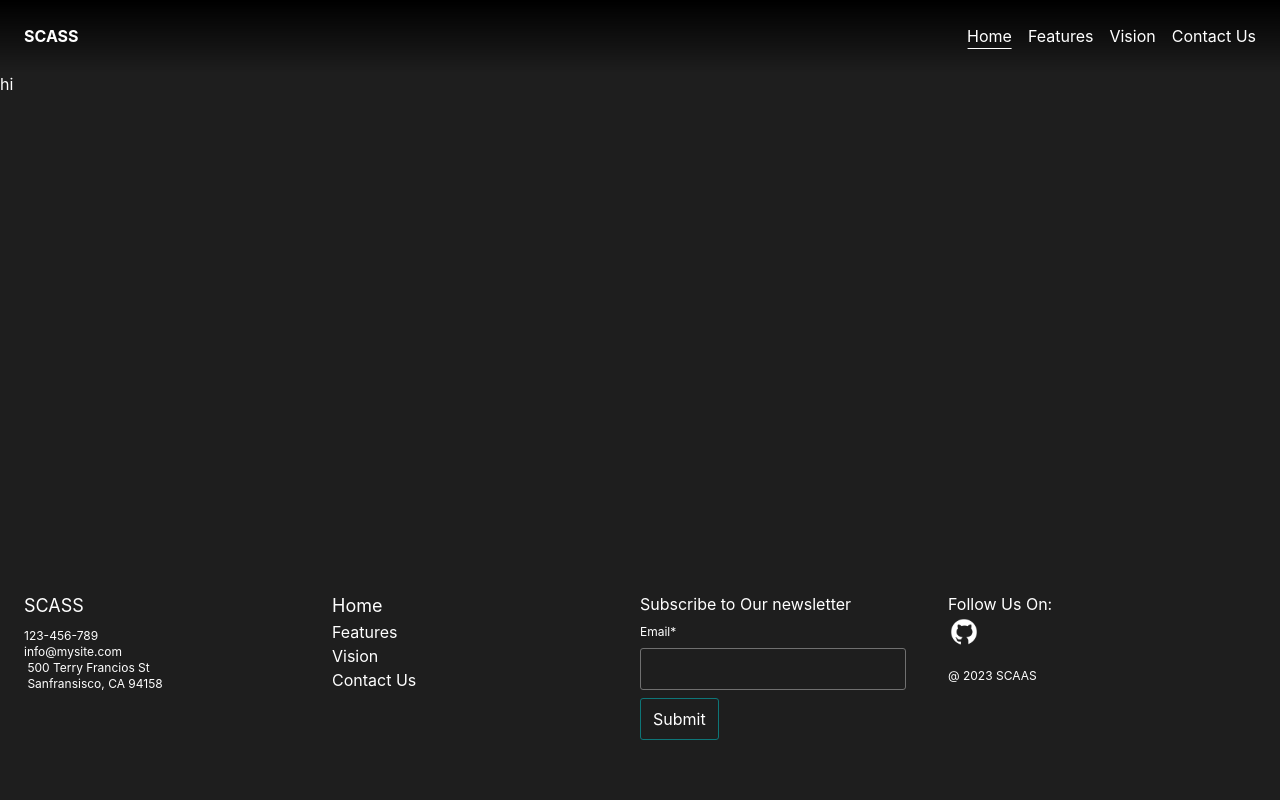
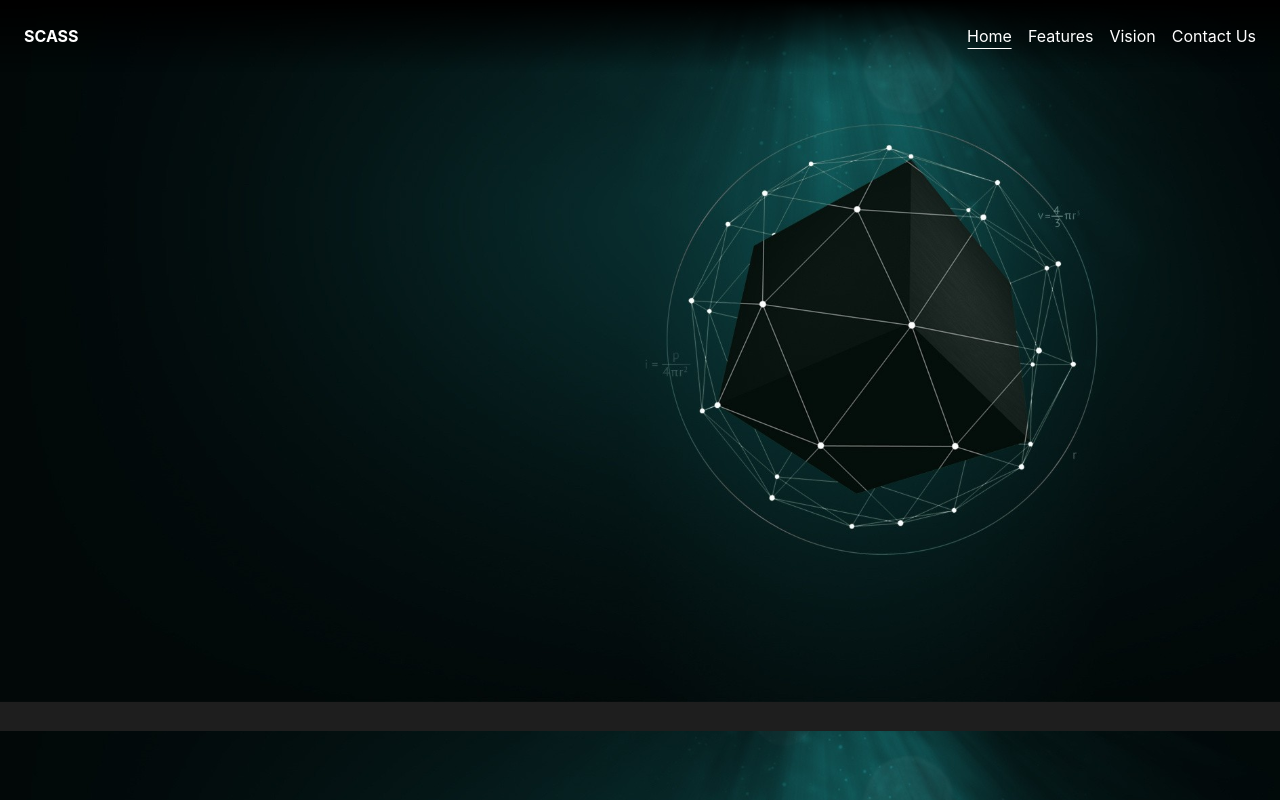
Before and after one commit to SmartCompiler/caas-website, a Next.js app: page / in a window 1280 px wide. Shown: the top 800 px of the page. Built offline with nearby package versions, Linux system fonts and the light colour scheme.

Commit message:
[REF]: refactor header and footer position

```diff
--- a/components/Footer/index.tsx
+++ b/components/Footer/index.tsx
@@ -12,7 +12,7 @@ export interface BaseFooterInt {
 export default function Footer({selectedSection, setSelectedSection}: BaseFooterInt) {
 
   return (
-    <footer className='grid grid-cols-4 grid-rows-1 w-full h-footer absolute bottom-0 px-6 '>
+    <footer className='grid grid-cols-4 grid-rows-1 w-full mt-10 h-footer px-6 '>
 
         <Details />
 
--- /dev/null
+++ b/components/Landing/index.tsx
@@ -0,0 +1,10 @@
+import React from 'react'
+import { LandingWrapper } from './style'
+
+export default function Landing() {
+  return (
+    <LandingWrapper className='w-full h-screen'>
+
+    </LandingWrapper>
+  )
+}
--- /dev/null
+++ b/components/Landing/style.tsx
@@ -0,0 +1,6 @@
+import styled from "styled-components";
+import { medias } from "../../utilities/statics";
+
+export const LandingWrapper = styled.div`
+    background: url(${medias.landing});
+`
--- a/pages/index.tsx
+++ b/pages/index.tsx
@@ -2,6 +2,7 @@ import type { NextPage } from "next";
 import { useState } from "react";
 import Footer from "../components/Footer";
 import Header from "../components/Header";
+import Landing from "../components/Landing";
 import { sectionsTitle } from "../utilities/statics";
 
 const Home: NextPage = () => {
@@ -10,8 +11,8 @@ const Home: NextPage = () => {
     return (
         <>
             <Header selectedSection={selectedSection} setSelectedSection={setSelectedSection} />
-            <main className="mt-header mb-footer h-full w-full">
-                hi
+            <main className="h-full w-full">
+                <Landing />
             </main>
             <Footer selectedSection={selectedSection} setSelectedSection={setSelectedSection} />
         </>
--- a/utilities/statics.ts
+++ b/utilities/statics.ts
@@ -27,5 +27,6 @@ export const companyDetails = {
 export const medias = {
     icons: {
         gitHub: '/icons/GitHub.svg'
-    }
+    },
+    landing: '/landing.svg'
 }
```
Also changed, not shown: public/landing.svg (added).
